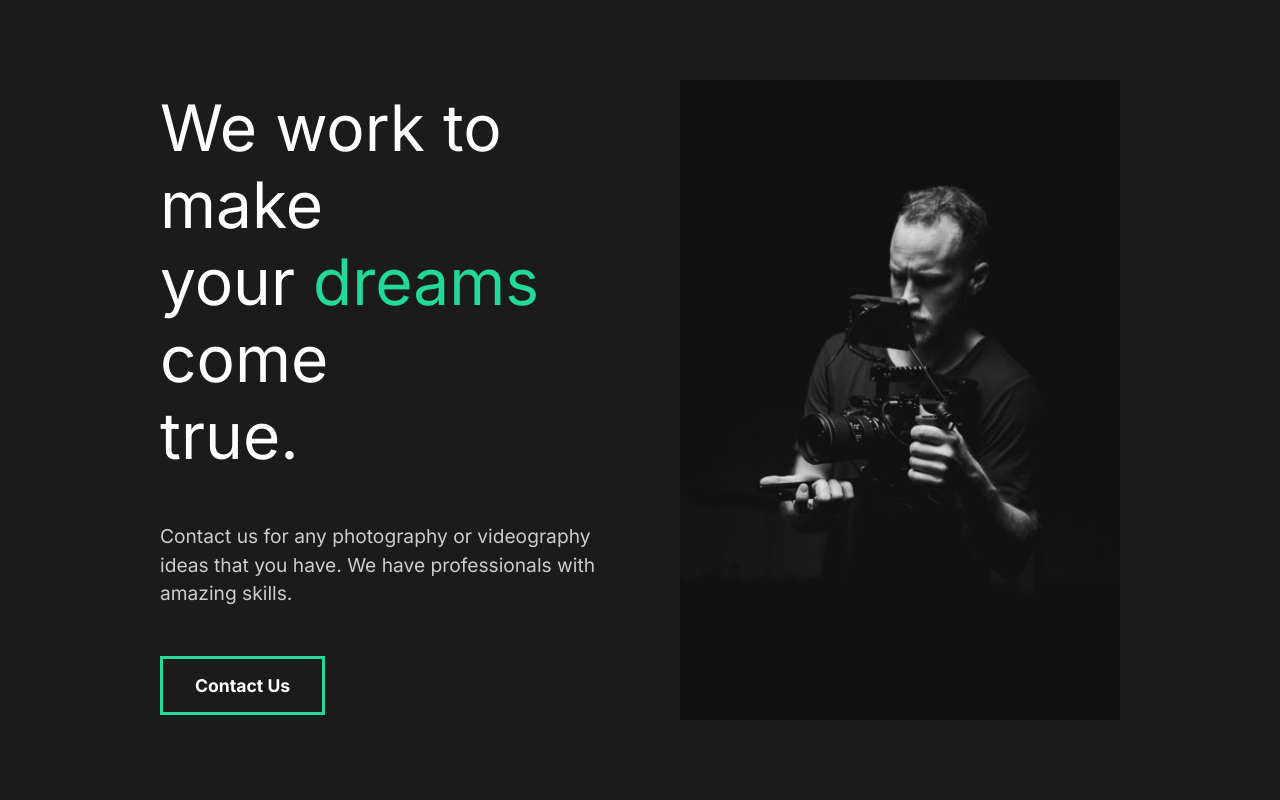
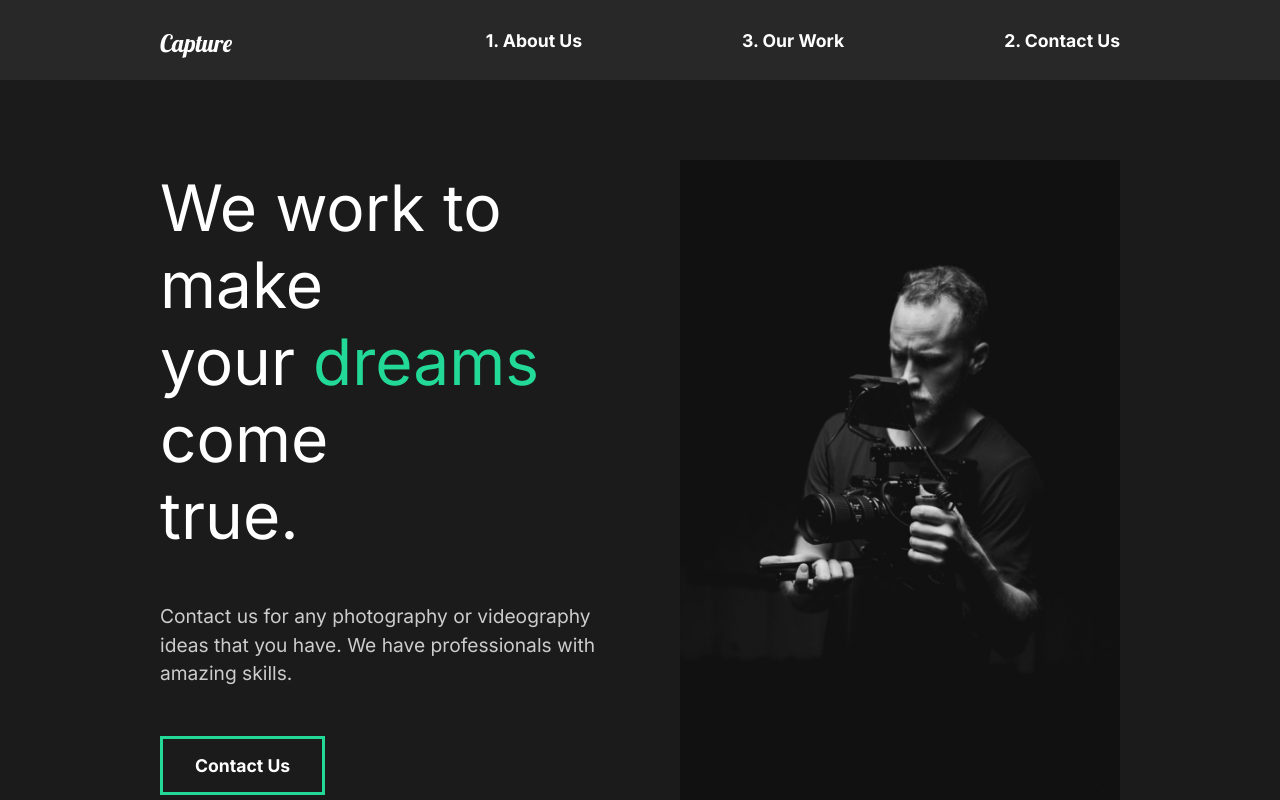
Before and after one commit to durjoy52/capture-build, a React (Create React App) app: page / in a window 1280 px wide. Shown: the top 800 px of the page. Built offline with nearby package versions, Linux system fonts and the light colour scheme.

Commit message:
nav added

```diff
--- a/src/App.js
+++ b/src/App.js
@@ -1,4 +1,5 @@
 import GlobalStyle from "./components/GlobalStyle";
+import Nav from "./components/Nav";
 import AboutUs from "./pages/AboutUs";
 
 
@@ -6,6 +7,7 @@
   return (
     <div className="App">
       <GlobalStyle/>
+      <Nav/>
      <AboutUs/>
     </div>
   );
--- /dev/null
+++ b/src/components/Nav.js
@@ -0,0 +1,53 @@
+import React from "react";
+import styled from "styled-components";
+
+const Nav = () => {
+  return (
+    <StyledNav>
+      <h1>
+        <a id="logo" href="#">Capture</a>
+      </h1>
+      <ul>
+        <li>
+          <a href="#">1. About Us</a>
+        </li>
+        <li>
+          <a href="#">3. Our Work</a>
+        </li>
+        <li>
+          <a href="#">2. Contact Us</a>
+        </li>
+      </ul>
+    </StyledNav>
+  );
+};
+
+const StyledNav = styled.div`
+min-height: 10vh;
+display: flex;
+margin: auto;
+justify-content: space-between;
+align-items: center;
+padding: 1rem 10rem;
+background: #282828;
+a{
+color: white;
+text-decoration: none;
+}
+ul{
+    display: flex;
+    list-style: none;
+    align-items: center;
+}
+#logo{
+    font-size: 1.5rem;
+    font-family: 'Lobster',cursive;
+    font-weight: lighter;
+}
+li{
+    padding-left: 10rem;
+    position: relative;
+}
+`
+
+export default Nav;
```
